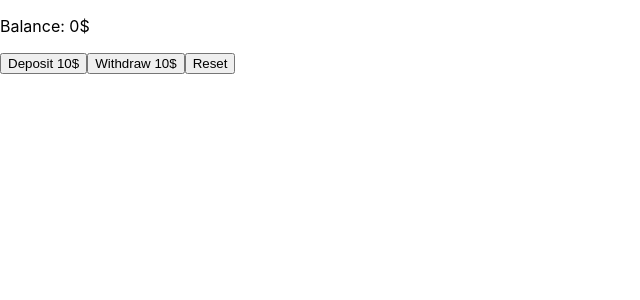
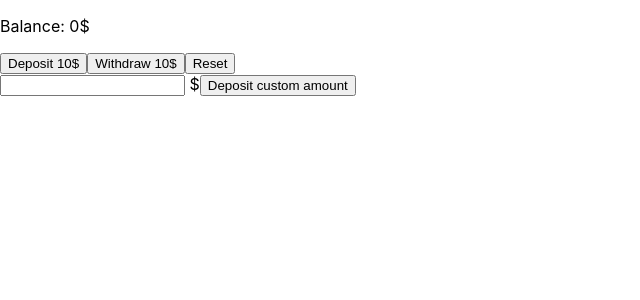
Before and after one commit to AvresCode/Redux-Money-Manager, a React (Create React App) app: page / in a window 1280 px wide. Shown: the top 300 px of the page, without its empty margins (0-640 px from the left). Built offline with nearby package versions, Linux system fonts and the light colour scheme.

Commit message:
Added custom amount deposit

```diff
--- a/src/App.js
+++ b/src/App.js
@@ -1,16 +1,18 @@
 
-import { deposit } from "./store/balance/slice";
+import { deposit, withdraw, reset } from "./store/balance/slice";
 import { useDispatch, useSelector } from "react-redux";
 import { selectBalance } from "./store/balance/selectors";
-import { withdraw } from "./store/balance/slice";
-import { reset } from "./store/balance/slice";
+import { useState } from "react";
+
 
 function App() {
   const dispatch = useDispatch();
   const balance = useSelector(selectBalance);
-
+const [customAmount, setCustomAmount] = useState("")
+console.log(setCustomAmount)
   return (
     <div className="App">
+      <div>
       <p>Balance: {balance}$</p>
       <button
         onClick={() => {
@@ -33,8 +35,13 @@ function App() {
         }}
       >
         Reset
-      </button>
+      </button></div>
+      <div>
+<input type="text"  value={customAmount}  onChange={(e) => setCustomAmount(parseInt(e.target.value))}/> $
+        <button onClick={() => {dispatch(deposit(customAmount)); setCustomAmount("")}}> Deposit custom amount</button>
+      </div>
     </div>
+
   );
 }
 
--- a/src/store/balance/slice.js
+++ b/src/store/balance/slice.js
@@ -8,9 +8,9 @@ export const balanceSlice = createSlice({
   name: "balance",
   initialState,
   reducers: {
-    deposit: (state) => {
+    deposit: (state, action) => {
         console.log("Hello from the reducer!");
-        state.amount = state.amount + 10
+        state.amount = state.amount + action.payload
       },
       withdraw: (state, action) => {
         state.amount = state.amount - action.payload
@@ -18,6 +18,7 @@ export const balanceSlice = createSlice({
     reset: (state) => {
         state.amount= initialState.amount
     },
+
   },
 });
 
```
